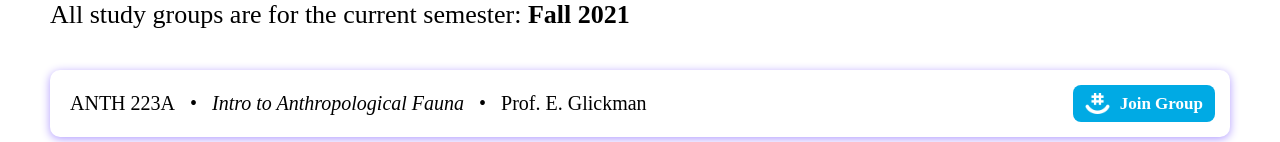
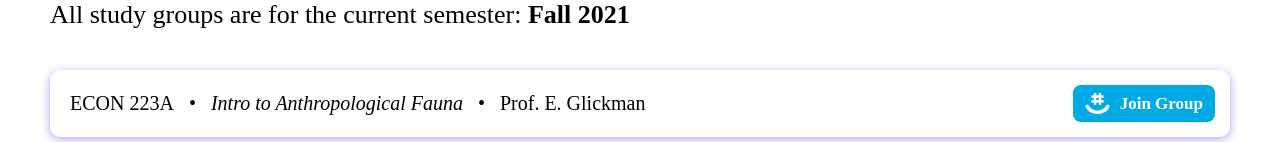
Before and after one commit to willhoppin/middstudygroups, a React (Create React App) app: page / in a window 1280 px wide. Shown: the part 810-952 px from the top of the page. Built offline with nearby package versions, Linux system fonts and the light colour scheme; a web font is replaced by a local one.

Commit message:
write new JSON data

```diff
--- a/src/App.js
+++ b/src/App.js
@@ -8,28 +8,41 @@ function App() {
   var groups = [
     {
       "name" : "Economics",
-      "data" : {
-        "department" : "ECON",
-        "number" : "0150",
-        "section" : "D",
+      "classes" : {
         "name" : "Intro to Macroeconomics",
-        "professor" : "Gavin-Coulombe",
-        "link" : "https://groupme.com/join_group/71168002/AJDO9lBW",
+        "data" : {
+          "department" : "ECON",
+          "number" : "0150",
+          "section" : "D",
+          "name" : "Intro to Macroeconomics",
+          "professor" : "Gavin-Coulombe",
+          "link" : "https://groupme.com/join_group/71168002/AJDO9lBW"
+        }
       }
-    },
-    {
-      "name" : "Economics"
-    },
-    {
-      "name" : "Economics"
-    },
-    {
-      "name" : "Economics"
     }
   ]
   var lines = [];
   for (var i = 0; i < groups.length; i++) {
-    lines.push(<div>Test</div>);
+    lines.push(
+      <div className="Group-entry">
+        <div className="Left-half-entry">
+          <div className="Department">{groups[0].classes.data.department}</div>
+          <div>&nbsp;</div>
+          <div>223</div>
+          <div>A</div>
+          <div>&nbsp;&nbsp;&nbsp;•&nbsp;&nbsp;&nbsp;</div>
+          <div className="Italics">Intro to Anthropological Fauna</div>
+          <div>&nbsp;&nbsp;&nbsp;•&nbsp;&nbsp;&nbsp;Prof.&nbsp;</div>
+          <div>E. Glickman</div>
+        </div>
+        <div className="Right-half-entry">
+          <a className="Group-button" href="https://groupme.com/join_group/71168002/AJDO9lBW" target="_blank" rel="noreferrer">
+            <img className="Group-logo" src="/groupmelogo.png" alt=""/>
+            Join Group
+          </a>
+        </div>
+      </div>
+    );
   }
   return (
     <div className="App">
@@ -69,24 +82,6 @@ function App() {
       <div className="Browse-subtitle" id="browse">
         All study groups are for the current semester: <span className="Bold">Fall 2021</span>
       </div>
-      <div className="Group-entry">
-        <div className="Left-half-entry">
-          <div className="Department">ANTH</div>
-          <div>&nbsp;</div>
-          <div>223</div>
-          <div>A</div>
-          <div>&nbsp;&nbsp;&nbsp;•&nbsp;&nbsp;&nbsp;</div>
-          <div className="Italics">Intro to Anthropological Fauna</div>
-          <div>&nbsp;&nbsp;&nbsp;•&nbsp;&nbsp;&nbsp;Prof.&nbsp;</div>
-          <div>E. Glickman</div>
-        </div>
-        <div className="Right-half-entry">
-          <a className="Group-button" href="https://groupme.com/join_group/71168002/AJDO9lBW" target="_blank" rel="noreferrer">
-            <img className="Group-logo" src="/groupmelogo.png" alt=""/>
-            Join Group
-          </a>
-        </div>
-      </div>
       <div>{lines}</div>
       <a href="https://willhoppin.com" target="_blank" rel="noreferrer" className="Footer">
         ©2021 by <span className="Underline">Will Hoppin</span>
```
